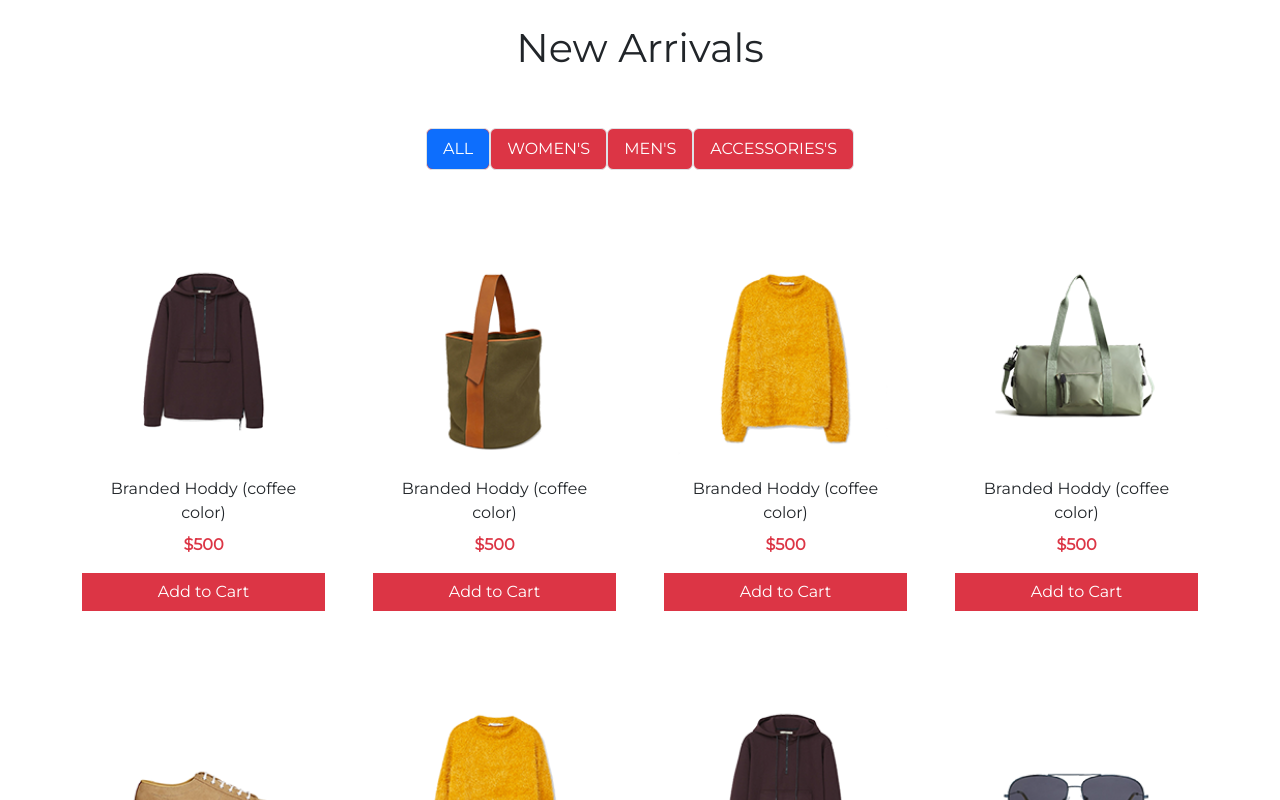
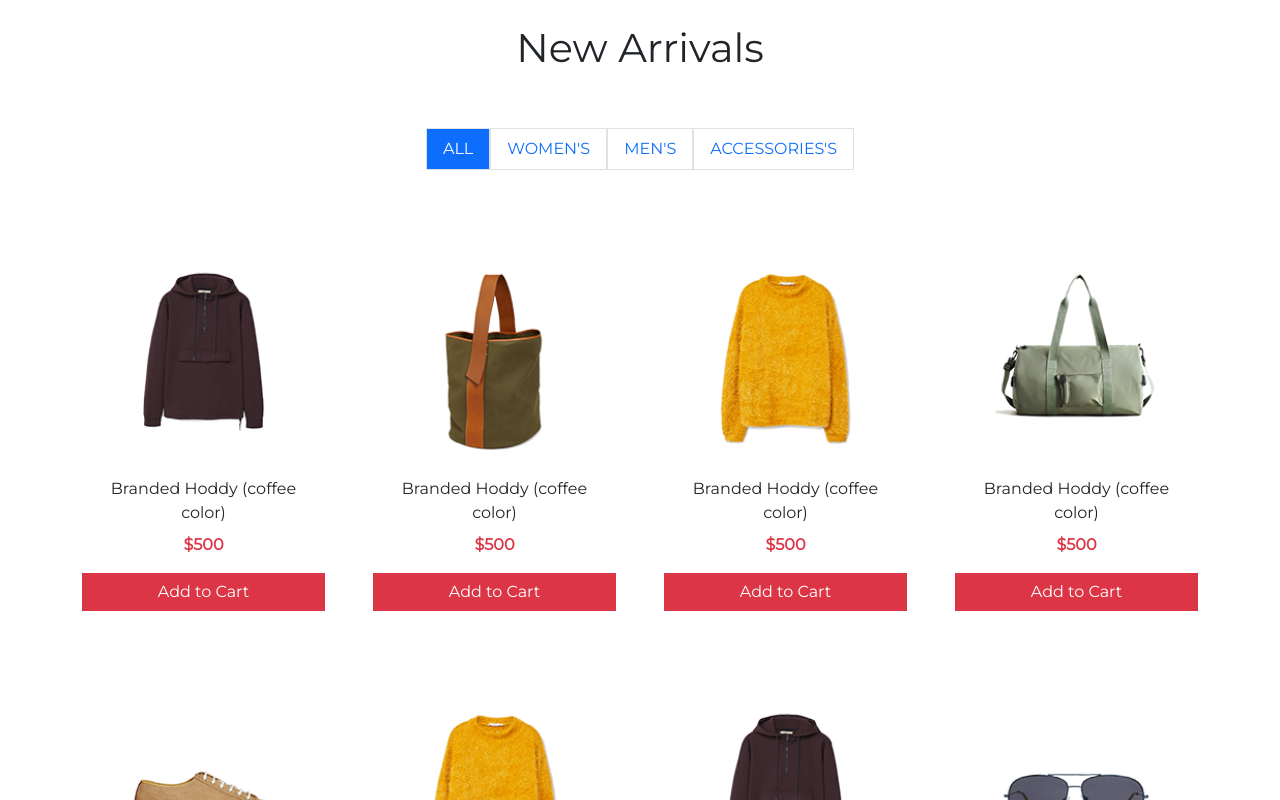
Before and after one commit to mdarifali/Online-Ready-Shop, a React (Vite) app: page / in a window 1280 px wide. Shown: the part 1120-1920 px from the top of the page. Built offline with nearby package versions, Linux system fonts and the light colour scheme.

Commit message:
navbar resize

```diff
--- a/src/assets/components/header/MainNavber.jsx
+++ b/src/assets/components/header/MainNavber.jsx
@@ -7,7 +7,7 @@ const MainNavber = () => {
     return (
         <div class="container-fluid p-0 sticky-top" >
             <nav class="navbar navbar-expand-lg bg-white py-3 shadow">
-                <div class="container">
+                <div class="container p-0">
                     <div className="fw-bold">
                         <Link class="navbar-brand" to="/">READY<span className='text-info'>SHOP</span></Link>
                     </div>
--- a/src/assets/components/home/NewArrivals.jsx
+++ b/src/assets/components/home/NewArrivals.jsx
@@ -3,26 +3,26 @@ import './home.css';
 import AllProducts from '../products/AllProducts';
 import Women from '../products/Women';
 import Men from '../products/Men';
-
+import './home.css';
 
 const NewArrivals = () => {
     return (
         <div className='container pb-5'>
             <div className="row">
                 <h1 className='text-center'>New Arrivals</h1>
-                <div className='col-12 mt-5'>
-                    <ul class="nav nav-pills mb-5 justify-content-between justify-content-lg-center justify-content-md-center" id="pills-tab" role="tablist">
-                        <li class="nav-item border rounded bg-danger" role="presentation">
-                            <button class="nav-link active text-white" id="pills-home-tab" data-bs-toggle="pill" data-bs-target="#pills-home" type="button" role="tab" aria-controls="pills-home" aria-selected="true">ALL</button>
+                <div className='col mt-5 text-lg-center text-md-center'>
+                    <ul class="nav nav-pills mb-5 d-inline-flex  align-items-left align-items-md-center justify-content-center" id="pills-tab" role="tablist">
+                        <li class="nav-item border" role="presentation">
+                            <button class="nav-link rounded-0 active " id="pills-home-tab" data-bs-toggle="pill" data-bs-target="#pills-home" type="button" role="tab" aria-controls="pills-home" aria-selected="true">ALL</button>
                         </li>
-                        <li class="nav-item border rounded bg-danger" role="presentation">
-                            <button class="nav-link text-white" id="pills-profile-tab" data-bs-toggle="pill" data-bs-target="#pills-profile" type="button" role="tab" aria-controls="pills-profile" aria-selected="false">WOMEN'S</button>
+                        <li class="nav-item border" role="presentation">
+                            <button class="nav-link rounded-0" id="pills-profile-tab" data-bs-toggle="pill" data-bs-target="#pills-profile" type="button" role="tab" aria-controls="pills-profile" aria-selected="false">WOMEN'S</button>
                         </li>
-                        <li class="nav-item border rounded bg-danger" role="presentation">
-                            <button class="nav-link text-white" id="pills-contact-tab" data-bs-toggle="pill" data-bs-target="#pills-contact" type="button" role="tab" aria-controls="pills-contact" aria-selected="false">MEN'S</button>
+                        <li class="nav-item border" role="presentation">
+                            <button class="nav-link rounded-0" id="pills-contact-tab" data-bs-toggle="pill" data-bs-target="#pills-contact" type="button" role="tab" aria-controls="pills-contact" aria-selected="false">MEN'S</button>
                         </li>
-                        <li class="nav-item border rounded bg-danger" role="presentation">
-                            <button class="nav-link text-white" id="pills-contact-tab" data-bs-toggle="pill" data-bs-target="#pills-contact2" type="button" role="tab" aria-controls="pills-contact2" aria-selected="false">ACCESSORIES'S</button>
+                        <li class="nav-item border" role="presentation">
+                            <button class="nav-link rounded-0" id="pills-contact-tab" data-bs-toggle="pill" data-bs-target="#pills-contact2" type="button" role="tab" aria-controls="pills-contact2" aria-selected="false">ACCESSORIES'S</button>
                         </li>
                     </ul>
                     <div class="tab-content" id="pills-tabContent">
--- a/src/assets/components/products/SingleProduct.jsx
+++ b/src/assets/components/products/SingleProduct.jsx
@@ -39,7 +39,7 @@ const SingleProduct = () => {
     return (
         <div className='container my-5'>
             <div className="row mb-5">
-                <div className="col-lg-6">
+                <div className="col-lg-6 p-5">
                     <img src={changeImage.img} alt="product" className='w-100' />
                     <div className='row mt-4'>
                         {
@@ -57,7 +57,7 @@ const SingleProduct = () => {
                         }
                     </div>
                 </div>
-                <div className="col-lg-6 mt-5 mt-lg-0 mt-md-0 px-2">
+                <div className="col-lg-6 mt-5 mt-lg-0 mt-md-0 p-5">
                     <div className='w-100'>
                         <h3>Pocket cotton sweatshirt</h3>
                         <p>Nam tempus turpis at metus scelerisque placerat nulla deumantos solicitud felis. Pellentesque diam dolor, elementum etos lobortis des mollis ut...</p>
```
Also changed, not shown: src/assets/components/home/home.css (line endings or trailing spaces), src/index.css (line endings or trailing spaces).
